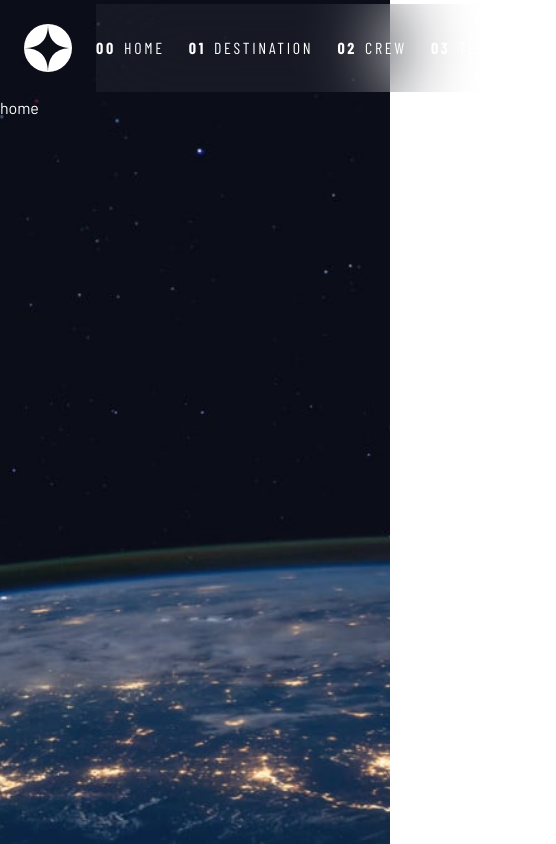
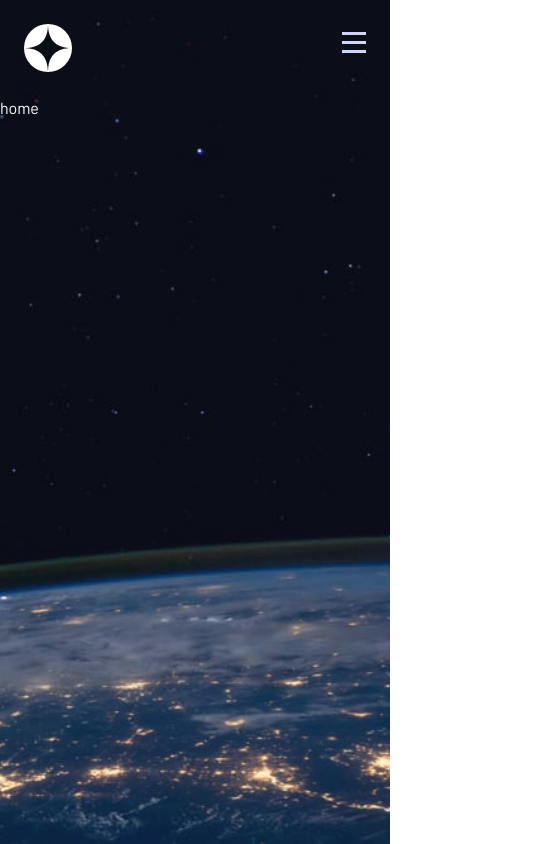
Before and after one commit to otr-web-study/fm-space-tourism, a React (Create React App) app: page / in a window 390 px wide. Shown: the whole page, 556 px wide, since content can reach past the window. Built offline with nearby package versions, Linux system fonts and the light colour scheme; a web font is replaced by a local one.

Commit message:
header navigation

```diff
--- /dev/null
+++ b/src/components/TheHamburger.tsx
@@ -0,0 +1,19 @@
+import { FC } from 'react';
+import { ReactComponent as HamburgerIcon } from '../assets/shared/icon-hamburger.svg';
+import { ReactComponent as CloseIcon } from '../assets/shared/icon-close.svg';
+
+interface TheHamburgerProps {
+  isToggled: boolean;
+  onToggle: () => void;
+  className?: string;
+}
+
+const TheHamburger: FC<TheHamburgerProps> = ({ isToggled, className = '', onToggle }) => {
+  return (
+    <button className={`absolute z-50 md:hidden ${className}`} onClick={onToggle}>
+      {isToggled ? <CloseIcon /> : <HamburgerIcon />}
+    </button>
+  );
+};
+
+export default TheHamburger;
--- a/src/components/TheHeader.tsx
+++ b/src/components/TheHeader.tsx
@@ -1,5 +1,7 @@
+import { useEffect, useState } from 'react';
+import { NavLink } from 'react-router-dom';
 import { ReactComponent as Logo } from '../assets/shared/logo.svg';
-import { NavLink } from 'react-router-dom';
+import TheHamburger from './TheHamburger';
 
 interface GetClassName {
   (props: { isActive: boolean; isPending: boolean }): string | undefined;
@@ -13,26 +15,56 @@ const TheHeader = () => {
     { path: '/technology', title: 'technology' },
   ];
 
+  const [isHamburgerToggled, setIsHamburgerToggled] = useState(false);
+
   const getClassName: GetClassName = ({ isActive }) =>
-    `uppercase py-8 font-barlow-cond tracking-[2.7px] border-b-[3px] border-b-white/0 ${
-      isActive ? 'border-b-white' : 'hover:border-b-white/[.5]'
+    `uppercase py-2 md:py-8 font-barlow-cond tracking-[2.7px] border-b-[3px] border-b-white/0 ${
+      isActive ? 'border-0 md:border-b-white' : 'hover:border-b-white/[.5]'
     }`;
 
+  const handeHambburgerToggle = () => {
+    setIsHamburgerToggled(!isHamburgerToggled);
+  };
+
+  const handleResize = () => {
+    if (window.innerWidth > 768) {
+      setIsHamburgerToggled(false);
+    }
+  };
+
+  useEffect(() => {
+    if (isHamburgerToggled) {
+      window.addEventListener('resize', handleResize);
+    }
+
+    return () => window.removeEventListener('resize', handleResize);
+  }, [isHamburgerToggled]);
+
   const content = navItems.map(({ path, title }, idx) => (
-    <li className="cursor-pointer py-8" key={path}>
-      <NavLink to={path} className={getClassName}>
-        <span className="mr-2 font-bold">{`0${idx}`}</span>
+    <li className="cursor-pointer py-2 md:py-8 md:text-sm xl:text-base" key={path}>
+      <NavLink to={path} className={getClassName} onClick={() => setIsHamburgerToggled(false)}>
+        <span className="mr-2 font-bold md:hidden xl:inline">{`0${idx}`}</span>
         {title}
       </NavLink>
     </li>
   ));
+
   return (
-    <header className="flex items-center justify-between">
+    <header className="relative flex items-center justify-between xl:my-10 xl:after:relative xl:after:order-1 xl:after:h-[1px] xl:after:w-full xl:after:bg-white/25 xl:after:content-['']">
       <div>
         <Logo className="mx-[clamp(1.5rem,5vw,3.5rem)] my-6" />
       </div>
-      <nav>
-        <ul className="flex gap-[clamp(1.5rem,5vw,3.5rem)] bg-white/[0.05] backdrop-blur-2xl md:px-[clamp(3rem,7vw,7rem)]">
+      <TheHamburger
+        className="md:d right-6 top-8"
+        isToggled={isHamburgerToggled}
+        onToggle={handeHambburgerToggle}
+      />
+      <nav className="xl:order-2">
+        <ul
+          className={`${
+            isHamburgerToggled ? 'translate-x-[0]' : ''
+          } fixed inset-y-0 left-1/3 right-0 flex translate-x-full flex-col gap-[clamp(1.5rem,5vw,3.5rem)] bg-white/[0.05] px-8 py-[min(20rem,15vh)] backdrop-blur-2xl transition duration-500 ease-in-out md:static md:transform-none md:flex-row md:px-[clamp(3rem,7vw,7rem)] md:py-0`}
+        >
           {content}
         </ul>
       </nav>
```
